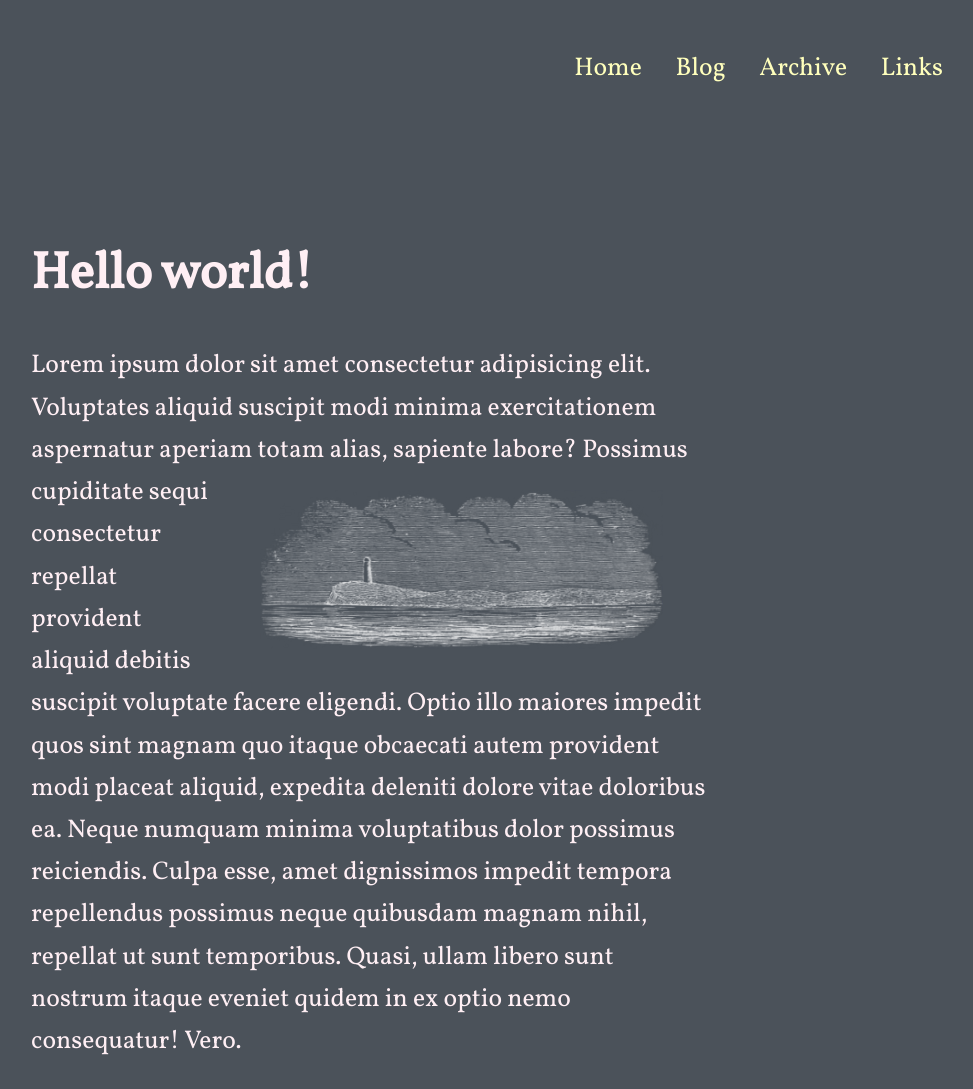
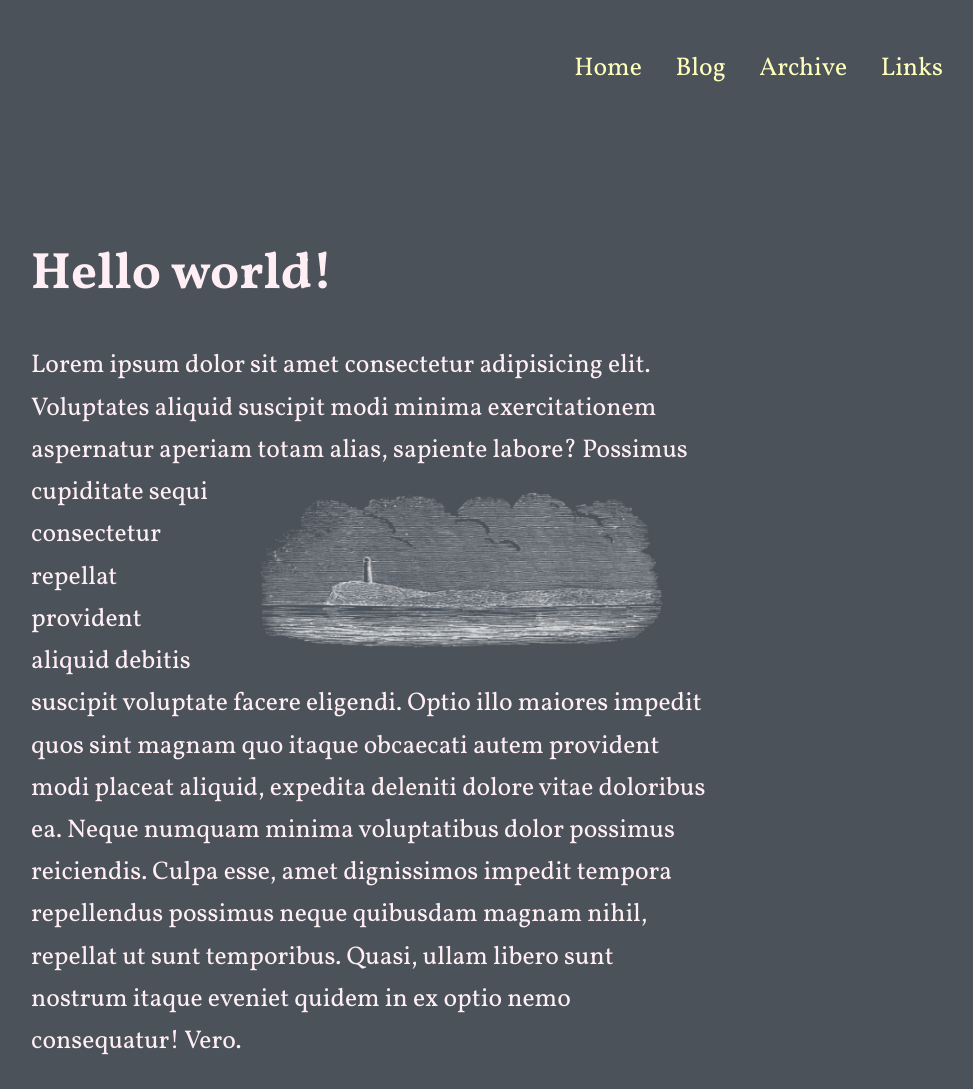
Before and after one commit to denismcdonald/blog, a Jekyll site: the page built from index.html, in a window 1280 px wide. Shown: the whole page, without its empty margins (269-1242 px from the left). Built offline with Jekyll 4.4.1, drawn with Linux system fonts in a browser that asks for light colours.

Commit message:
Vollkorn

```diff
--- a/_layouts/default.html
+++ b/_layouts/default.html
@@ -7,7 +7,7 @@
     <meta name="description" content="Personal website of Denis McDonald">
     <title>{{ page.title }}</title>
     <link rel="stylesheet" href="{{ site.baseurl }}/assets/css/styles.css">
-    <link href="https://fonts.googleapis.com/css?family=Vollkorn" rel="stylesheet">
+    <link href="https://fonts.googleapis.com/css?family=Vollkorn:400,400i,700" rel="stylesheet">
 
     <!-- Favicons -->
     <link rel="apple-touch-icon" sizes="180x180" href="{{ site.baseurl }}/apple-touch-icon.png">
```
Also changed, not shown: 11 other files.
